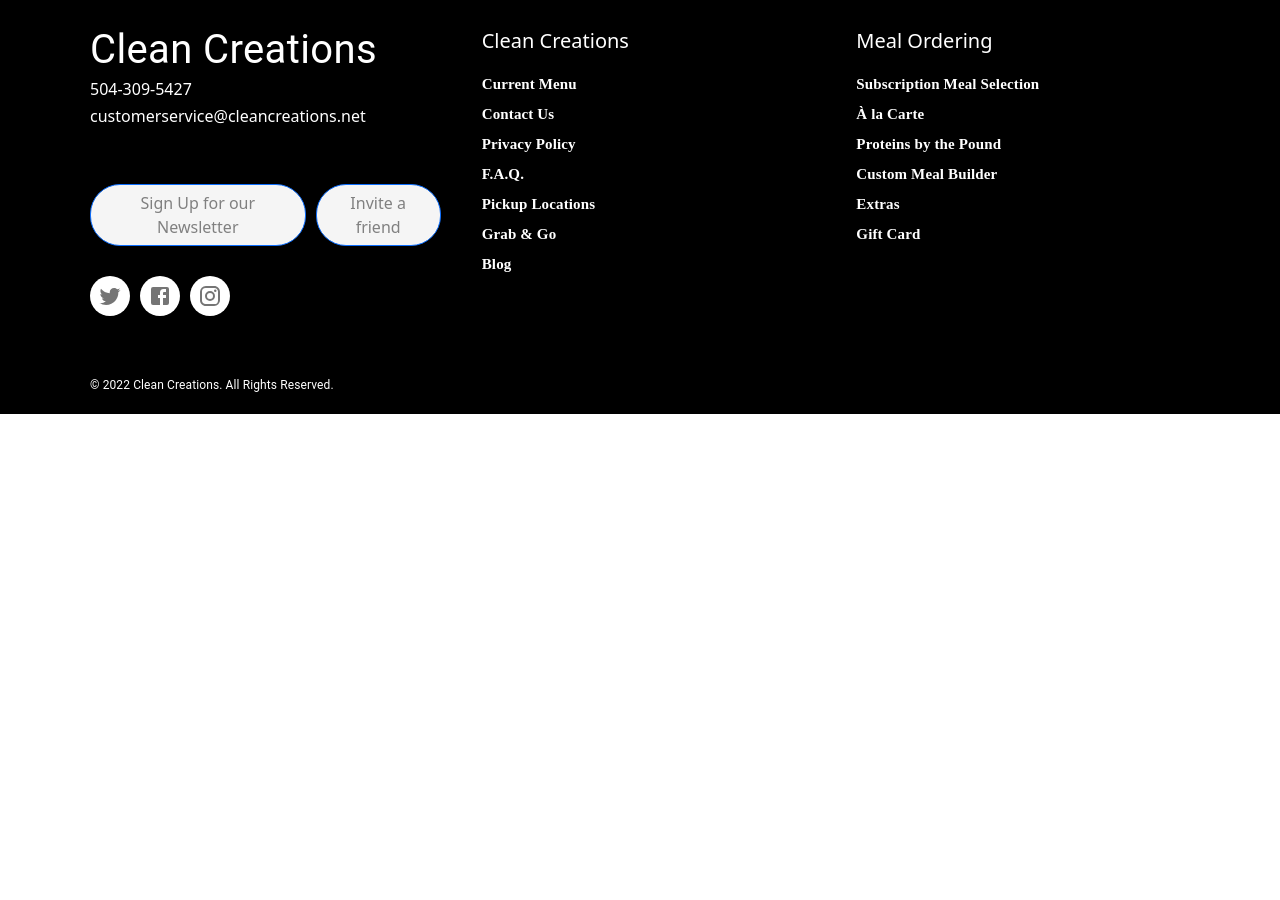
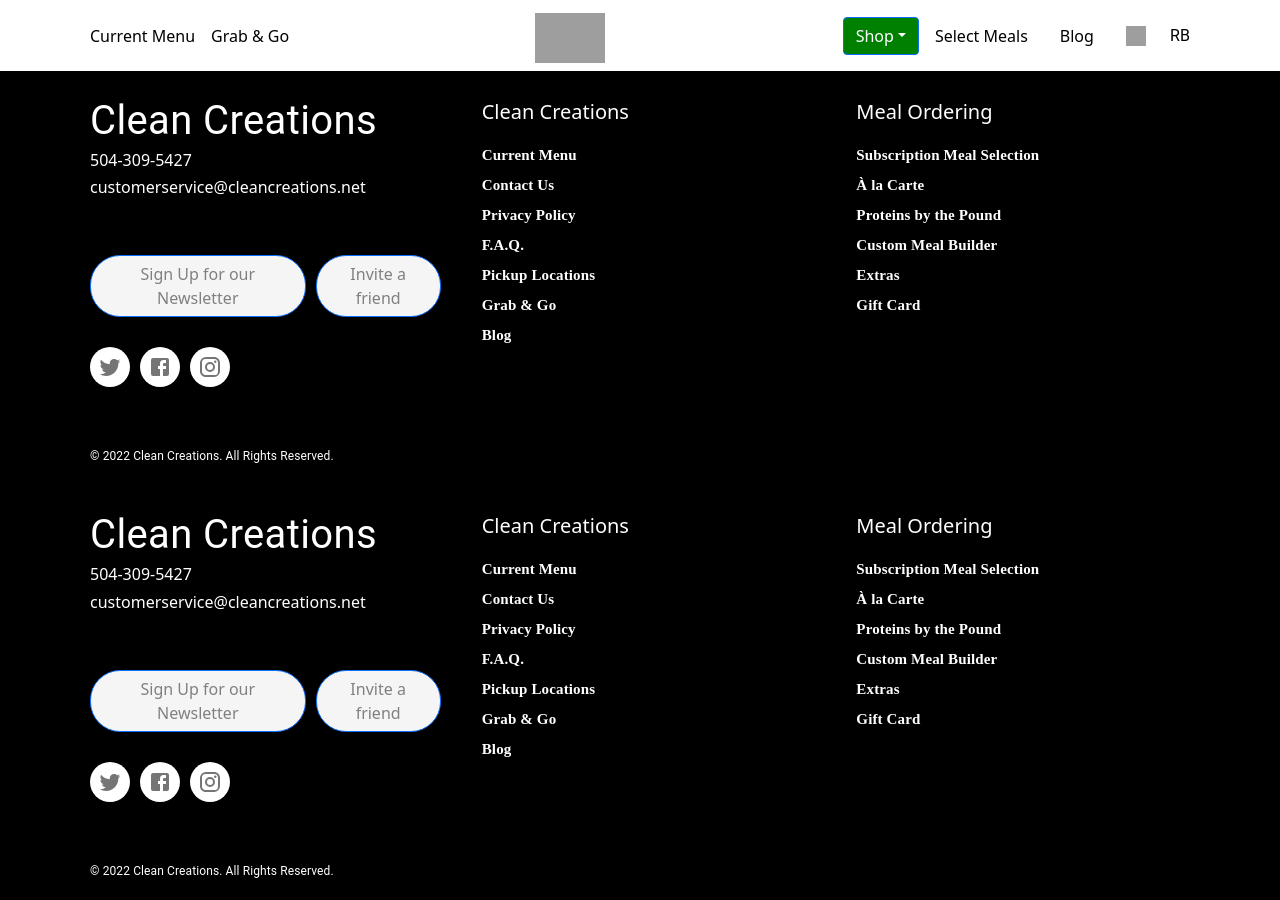
Before and after one commit to innzz/Clean-Creation, a Next.js app in the folder clean-creation/: page /screens/footer in a window 1280 px wide. Before the commit the page ends 800 px from the top, so only its background shows below. Built offline with nearby package versions, Linux system fonts and the light colour scheme; grey boxes are pictures that could not be loaded.

Commit message:
Arranged Components Properly.

```diff
--- a/clean-creation/components/Footer.jsx
+++ b/clean-creation/components/Footer.jsx
@@ -1,99 +1,446 @@
-import { IconButton, List, ListItem, ListItemButton, ListItemText, Typography, Dialog, DialogTitle, DialogContent, DialogActions, Card, TextField } from "@mui/material";
+import {
+  IconButton,
+  List,
+  ListItem,
+  ListItemButton,
+  ListItemText,
+  Typography,
+  Dialog,
+  DialogTitle,
+  DialogContent,
+  DialogActions,
+  Card,
+  TextField,
+} from "@mui/material";
 import React from "react";
-import { Button, ButtonGroup, Col, Container, ListGroup, Row } from "react-bootstrap";
-import TwitterIcon from '@mui/icons-material/Twitter';
-import FacebookIcon from '@mui/icons-material/Facebook';
-import InstagramIcon from '@mui/icons-material/Instagram';
-import CloseIcon from '@mui/icons-material/Close';
+import {
+  Button,
+  ButtonGroup,
+  Col,
+  Container,
+  ListGroup,
+  Row,
+} from "react-bootstrap";
+import TwitterIcon from "@mui/icons-material/Twitter";
+import FacebookIcon from "@mui/icons-material/Facebook";
+import InstagramIcon from "@mui/icons-material/Instagram";
+import CloseIcon from "@mui/icons-material/Close";
 export default class FooterHome extends React.Component {
   constructor(props) {
     super(props);
     this.state = {
       hover1: false,
       hover2: false,
-            open: false
-        }
+      open: false,
+    };
   }
 
   render() {
-        console.log(this.state.footerMenu)
+    console.log(this.state.footerMenu);
     return (
       <div style={{ backgroundColor: "black", color: "white" }}>
         <Container style={{ padding: "20px" }}>
           <Row>
             <Col>
-                            <Typography style={{ fontSize: "40px" }}>Clean Creations</Typography>
-                            <h6 onMouseEnter={() => { this.setState({ hover1: true }) }} onMouseLeave={() => { this.setState({ hover1: false }) }} style={{ color: this.state.hover1 === true ? "green" : "white" }}>504-309-5427</h6>
-                            <h6 onMouseEnter={() => { this.setState({ hover2: true }) }} onMouseLeave={() => { this.setState({ hover2: false }) }} style={{ color: this.state.hover2 === true ? "green" : "white" }}>customerservice@cleancreations.net</h6>
+              <Typography style={{ fontSize: "40px" }}>
+                Clean Creations
+              </Typography>
+              <h6
+                onMouseEnter={() => {
+                  this.setState({ hover1: true });
+                }}
+                onMouseLeave={() => {
+                  this.setState({ hover1: false });
+                }}
+                style={{
+                  color: this.state.hover1 === true ? "green" : "white",
+                }}
+              >
+                504-309-5427
+              </h6>
+              <h6
+                onMouseEnter={() => {
+                  this.setState({ hover2: true });
+                }}
+                onMouseLeave={() => {
+                  this.setState({ hover2: false });
+                }}
+                style={{
+                  color: this.state.hover2 === true ? "green" : "white",
+                }}
+              >
+                customerservice@cleancreations.net
+              </h6>
 
               <ButtonGroup style={{ marginTop: "50px" }}>
-                                <Button onClick={() => { this.setState({ open: true }) }} style={{ backgroundColor: "whitesmoke", color: "grey", borderRadius: "30px" }}>Sign Up for our Newsletter</Button>
-                                <Button style={{ backgroundColor: "whitesmoke", color: "grey", borderRadius: "30px", marginLeft: "10px" }}>Invite a friend</Button>
-                            </ButtonGroup><br />
+                <Button
+                  onClick={() => {
+                    this.setState({ open: true });
+                  }}
+                  style={{
+                    backgroundColor: "whitesmoke",
+                    color: "grey",
+                    borderRadius: "30px",
+                  }}
+                >
+                  Sign Up for our Newsletter
+                </Button>
+                <Button
+                  style={{
+                    backgroundColor: "whitesmoke",
+                    color: "grey",
+                    borderRadius: "30px",
+                    marginLeft: "10px",
+                  }}
+                >
+                  Invite a friend
+                </Button>
+              </ButtonGroup>
+              <br />
               <ButtonGroup style={{ marginTop: "30px" }}>
-                                <IconButton href="https://twitter.com/clean_creations" style={{ height: "40px", width: "40px", backgroundColor: "white" }}>
+                <IconButton
+                  href="https://twitter.com/clean_creations"
+                  style={{
+                    height: "40px",
+                    width: "40px",
+                    backgroundColor: "white",
+                  }}
+                >
                   <TwitterIcon />
                 </IconButton>
-                                <IconButton href="https://www.facebook.com/CleanCreations/" style={{ height: "40px", width: "40px", backgroundColor: "white", marginLeft: "10px" }}>
+                <IconButton
+                  href="https://www.facebook.com/CleanCreations/"
+                  style={{
+                    height: "40px",
+                    width: "40px",
+                    backgroundColor: "white",
+                    marginLeft: "10px",
+                  }}
+                >
                   <FacebookIcon />
                 </IconButton>
-                                <IconButton href="https://www.instagram.com/eat_cleancreations/" style={{ height: "40px", width: "40px", backgroundColor: "white", marginLeft: "10px" }}>
+                <IconButton
+                  href="https://www.instagram.com/eat_cleancreations/"
+                  style={{
+                    height: "40px",
+                    width: "40px",
+                    backgroundColor: "white",
+                    marginLeft: "10px",
+                  }}
+                >
                   <InstagramIcon />
                 </IconButton>
-                            </ButtonGroup><br />
-                            <Typography style={{ fontSize: "12px", marginTop: "60px" }}>© 2022 Clean Creations. All Rights Reserved.</Typography>
+              </ButtonGroup>
+              <br />
+              <Typography style={{ fontSize: "12px", marginTop: "60px" }}>
+                © 2022 Clean Creations. All Rights Reserved.
+              </Typography>
             </Col>
             <Col className="justify-content-end">
               <ListGroup style={{ backgroundColor: "black" }}>
-                                <ListGroup.Item style={{ backgroundColor: "black", color: "white", lineHeight: "25px" }}><h5>Clean Creations</h5></ListGroup.Item>
-                                <ListGroup.Item style={{ backgroundColor: "black", color: "white", cursor: "pointer" }}><Typography style={{ fontSize: "15px", fontFamily: "serif", lineHeight: "13px" }}><b>Current Menu</b></Typography></ListGroup.Item>
-                                <ListGroup.Item style={{ backgroundColor: "black", color: "white", cursor: "pointer" }}><Typography style={{ fontSize: "15px", fontFamily: "serif", lineHeight: "13px" }}><b>Contact Us</b></Typography></ListGroup.Item>
-                                <ListGroup.Item style={{ backgroundColor: "black", color: "white", cursor: "pointer" }}><Typography style={{ fontSize: "15px", fontFamily: "serif", lineHeight: "13px" }}><b>Privacy Policy</b></Typography></ListGroup.Item>
-                                <ListGroup.Item style={{ backgroundColor: "black", color: "white", cursor: "pointer" }}><Typography style={{ fontSize: "15px", fontFamily: "serif", lineHeight: "13px" }}><b>F.A.Q.</b></Typography></ListGroup.Item>
-                                <ListGroup.Item style={{ backgroundColor: "black", color: "white", cursor: "pointer" }}><Typography style={{ fontSize: "15px", fontFamily: "serif", lineHeight: "13px" }}><b>Pickup Locations</b></Typography></ListGroup.Item>
-                                <ListGroup.Item style={{ backgroundColor: "black", color: "white", cursor: "pointer" }}><Typography style={{ fontSize: "15px", fontFamily: "serif", lineHeight: "13px" }}><b>Grab & Go</b></Typography></ListGroup.Item>
-                                <ListGroup.Item style={{ backgroundColor: "black", color: "white", cursor: "pointer" }}><Typography style={{ fontSize: "15px", fontFamily: "serif", lineHeight: "13px" }}><b>Blog</b></Typography></ListGroup.Item>
+                <ListGroup.Item
+                  style={{
+                    backgroundColor: "black",
+                    color: "white",
+                    lineHeight: "25px",
+                  }}
+                >
+                  <h5>Clean Creations</h5>
+                </ListGroup.Item>
+                <ListGroup.Item
+                  style={{
+                    backgroundColor: "black",
+                    color: "white",
+                    cursor: "pointer",
+                  }}
+                >
+                  <Typography
+                    style={{
+                      fontSize: "15px",
+                      fontFamily: "serif",
+                      lineHeight: "13px",
+                    }}
+                  >
+                    <b>Current Menu</b>
+                  </Typography>
+                </ListGroup.Item>
+                <ListGroup.Item
+                  style={{
+                    backgroundColor: "black",
+                    color: "white",
+                    cursor: "pointer",
+                  }}
+                >
+                  <Typography
+                    style={{
+                      fontSize: "15px",
+                      fontFamily: "serif",
+                      lineHeight: "13px",
+                    }}
+                  >
+                    <b>Contact Us</b>
+                  </Typography>
+                </ListGroup.Item>
+                <ListGroup.Item
+                  style={{
+                    backgroundColor: "black",
+                    color: "white",
+                    cursor: "pointer",
+                  }}
+                >
+                  <Typography
+                    style={{
+                      fontSize: "15px",
+                      fontFamily: "serif",
+                      lineHeight: "13px",
+                    }}
+                  >
+                    <b>Privacy Policy</b>
+                  </Typography>
+                </ListGroup.Item>
+                <ListGroup.Item
+                  style={{
+                    backgroundColor: "black",
+                    color: "white",
+                    cursor: "pointer",
+                  }}
+                >
+                  <Typography
+                    style={{
+                      fontSize: "15px",
+                      fontFamily: "serif",
+                      lineHeight: "13px",
+                    }}
+                  >
+                    <b>F.A.Q.</b>
+                  </Typography>
+                </ListGroup.Item>
+                <ListGroup.Item
+                  style={{
+                    backgroundColor: "black",
+                    color: "white",
+                    cursor: "pointer",
+                  }}
+                >
+                  <Typography
+                    style={{
+                      fontSize: "15px",
+                      fontFamily: "serif",
+                      lineHeight: "13px",
+                    }}
+                  >
+                    <b>Pickup Locations</b>
+                  </Typography>
+                </ListGroup.Item>
+                <ListGroup.Item
+                  style={{
+                    backgroundColor: "black",
+                    color: "white",
+                    cursor: "pointer",
+                  }}
+                >
+                  <Typography
+                    style={{
+                      fontSize: "15px",
+                      fontFamily: "serif",
+                      lineHeight: "13px",
+                    }}
+                  >
+                    <b>Grab & Go</b>
+                  </Typography>
+                </ListGroup.Item>
+                <ListGroup.Item
+                  style={{
+                    backgroundColor: "black",
+                    color: "white",
+                    cursor: "pointer",
+                  }}
+                >
+                  <Typography
+                    style={{
+                      fontSize: "15px",
+                      fontFamily: "serif",
+                      lineHeight: "13px",
+                    }}
+                  >
+                    <b>Blog</b>
+                  </Typography>
+                </ListGroup.Item>
               </ListGroup>
             </Col>
             <Col className="justify-content-end">
               <ListGroup style={{ backgroundColor: "black" }}>
-                                <ListGroup.Item style={{ backgroundColor: "black", color: "white", lineHeight: "25px" }}><h5>Meal Ordering</h5></ListGroup.Item>
-                                <ListGroup.Item style={{ backgroundColor: "black", color: "white", cursor: "pointer" }}><Typography style={{ fontSize: "15px", fontFamily: "serif", lineHeight: "13px" }}><b>Subscription Meal Selection</b></Typography></ListGroup.Item>
-                                <ListGroup.Item style={{ backgroundColor: "black", color: "white", cursor: "pointer" }}><Typography style={{ fontSize: "15px", fontFamily: "serif", lineHeight: "13px" }}><b>À la Carte</b></Typography></ListGroup.Item>
-                                <ListGroup.Item style={{ backgroundColor: "black", color: "white", cursor: "pointer" }}><Typography style={{ fontSize: "15px", fontFamily: "serif", lineHeight: "13px" }}><b>Proteins by the Pound</b></Typography></ListGroup.Item>
-                                <ListGroup.Item style={{ backgroundColor: "black", color: "white", cursor: "pointer" }}><Typography style={{ fontSize: "15px", fontFamily: "serif", lineHeight: "13px" }}><b>Custom Meal Builder</b></Typography></ListGroup.Item>
-                                <ListGroup.Item style={{ backgroundColor: "black", color: "white", cursor: "pointer" }}><Typography style={{ fontSize: "15px", fontFamily: "serif", lineHeight: "13px" }}><b>Extras</b></Typography></ListGroup.Item>
-                                <ListGroup.Item style={{ backgroundColor: "black", color: "white", cursor: "pointer" }}><Typography style={{ fontSize: "15px", fontFamily: "serif", lineHeight: "13px" }}><b>Gift Card</b></Typography></ListGroup.Item>
+                <ListGroup.Item
+                  style={{
+                    backgroundColor: "black",
+                    color: "white",
+                    lineHeight: "25px",
+                  }}
+                >
+                  <h5>Meal Ordering</h5>
+                </ListGroup.Item>
+                <ListGroup.Item
+                  style={{
+                    backgroundColor: "black",
+                    color: "white",
+                    cursor: "pointer",
+                  }}
+                >
+                  <Typography
+                    style={{
+                      fontSize: "15px",
+                      fontFamily: "serif",
+                      lineHeight: "13px",
+                    }}
+                  >
+                    <b>Subscription Meal Selection</b>
+                  </Typography>
+                </ListGroup.Item>
+                <ListGroup.Item
+                  style={{
+                    backgroundColor: "black",
+                    color: "white",
+                    cursor: "pointer",
+                  }}
+                >
+                  <Typography
+                    style={{
+                      fontSize: "15px",
+                      fontFamily: "serif",
+                      lineHeight: "13px",
+                    }}
+                  >
+                    <b>À la Carte</b>
+                  </Typography>
+                </ListGroup.Item>
+                <ListGroup.Item
+                  style={{
+                    backgroundColor: "black",
+                    color: "white",
+                    cursor: "pointer",
+                  }}
+                >
+                  <Typography
+                    style={{
+                      fontSize: "15px",
+                      fontFamily: "serif",
+                      lineHeight: "13px",
+                    }}
+                  >
+                    <b>Proteins by the Pound</b>
+                  </Typography>
+                </ListGroup.Item>
+                <ListGroup.Item
+                  style={{
+                    backgroundColor: "black",
+                    color: "white",
+                    cursor: "pointer",
+                  }}
+                >
+                  <Typography
+                    style={{
+                      fontSize: "15px",
+                      fontFamily: "serif",
+                      lineHeight: "13px",
+                    }}
+                  >
+                    <b>Custom Meal Builder</b>
+                  </Typography>
+                </ListGroup.Item>
+                <ListGroup.Item
+                  style={{
+                    backgroundColor: "black",
+                    color: "white",
+                    cursor: "pointer",
+                  }}
+                >
+                  <Typography
+                    style={{
+                      fontSize: "15px",
+                      fontFamily: "serif",
+                      lineHeight: "13px",
+                    }}
+                  >
+                    <b>Extras</b>
+                  </Typography>
+                </ListGroup.Item>
+                <ListGroup.Item
+                  style={{
+                    backgroundColor: "black",
+                    color: "white",
+                    cursor: "pointer",
+                  }}
+                >
+                  <Typography
+                    style={{
+                      fontSize: "15px",
+                      fontFamily: "serif",
+                      lineHeight: "13px",
+                    }}
+                  >
+                    <b>Gift Card</b>
+                  </Typography>
+                </ListGroup.Item>
               </ListGroup>
             </Col>
           </Row>
         </Container>
-                <Dialog open={this.state.open} onClose={() => { this.setState({ open: false }) }}>
+        <Dialog
+          open={this.state.open}
+          onClose={() => {
+            this.setState({ open: false });
+          }}
+        >
           <Card style={{ width: "450px" }}>
             <DialogTitle>
-                            <Typography style={{ color: "green", fontSize: "35px" }}>Newsletter</Typography>
+              <Typography style={{ color: "green", fontSize: "35px" }}>
+                Newsletter
+              </Typography>
               <IconButton
                 aria-label="close"
-                                onClick={() => { this.setState({ open: false }) }}
+                onClick={() => {
+                  this.setState({ open: false });
+                }}
                 sx={{
-                                    position: 'absolute',
+                  position: "absolute",
                   right: -10,
                   top: -10,
                   color: (theme) => theme.palette.grey[500],
-                                    backgroundColor: "black"
+                  backgroundColor: "black",
                 }}
               >
-                                <CloseIcon onClick={() => { this.setState({ open: false }) }} />
+                <CloseIcon
+                  onClick={() => {
+                    this.setState({ open: false });
+                  }}
+                />
               </IconButton>
             </DialogTitle>
             <DialogContent>
-                            <Typography>Signup for our newsletter to receive updates, new menu changes, and special offers!</Typography>
-                            <input  style={{padding:"5px", width:"100%"}} type="text" placeholder="Email" />
-                            <Button variant="contained" style={{backgroundColor:"green",color:"white", width:"100%", marginTop:"10px"}}>Subscribe</Button>
+              <Typography>
+                Signup for our newsletter to receive updates, new menu changes,
+                and special offers!
+              </Typography>
+              <input
+                style={{ padding: "5px", width: "100%" }}
+                type="text"
+                placeholder="Email"
+              />
+              <Button
+                variant="contained"
+                style={{
+                  backgroundColor: "green",
+                  color: "white",
+                  width: "100%",
+                  marginTop: "10px",
+                }}
+              >
+                Subscribe
+              </Button>
             </DialogContent>
           </Card>
         </Dialog>
       </div>
-        )
+    );
   }
 }
--- a/clean-creation/components/Home/PeopleSaying.jsx
+++ b/clean-creation/components/Home/PeopleSaying.jsx
@@ -5,7 +5,7 @@ import { Carousel } from "react-bootstrap";
 const PeopleSaying = () => {
   return (
     <div>
-      <div>
+      <div className={styles.container}>
         <Carousel fade>
           <Carousel.Item>
             <div className={styles.imagtext}>
--- a/clean-creation/pages/_app.js
+++ b/clean-creation/pages/_app.js
@@ -1,9 +1,16 @@
 import "../styles/globals.css";
 import "bootstrap/dist/css/bootstrap.min.css";
+import Navbar from "../components/NavBar";
+import Footer from "../components/Footer";
 
 function MyApp({ Component, pageProps }) {
-    return <Component {...pageProps }
-    />;
+  return (
+    <>
+      <Navbar />
+      <Component {...pageProps} />
+      <Footer />
+    </>
+  );
 }
 
 export default MyApp;
--- a/clean-creation/styles/component-styles/People.module.css
+++ b/clean-creation/styles/component-styles/People.module.css
@@ -1,3 +1,7 @@
+.container {
+    margin-bottom: 180px;
+}
+
 .image {
     width: 100%;
     height: 390px;
--- a/clean-creation/styles/component-styles/Plan.module.css
+++ b/clean-creation/styles/component-styles/Plan.module.css
@@ -1,5 +1,7 @@
 .container {
     text-align: center;
+    /* height: 100vh; */
+    margin-top: 140px;
 }
 
 .heading>h1 {
```
Also changed, not shown: clean-creation/pages/index.js (+1 -13 lines), 2 other files (tests, documents, lock files or other folders). Lines whose indentation alone changed are shown as unchanged.
